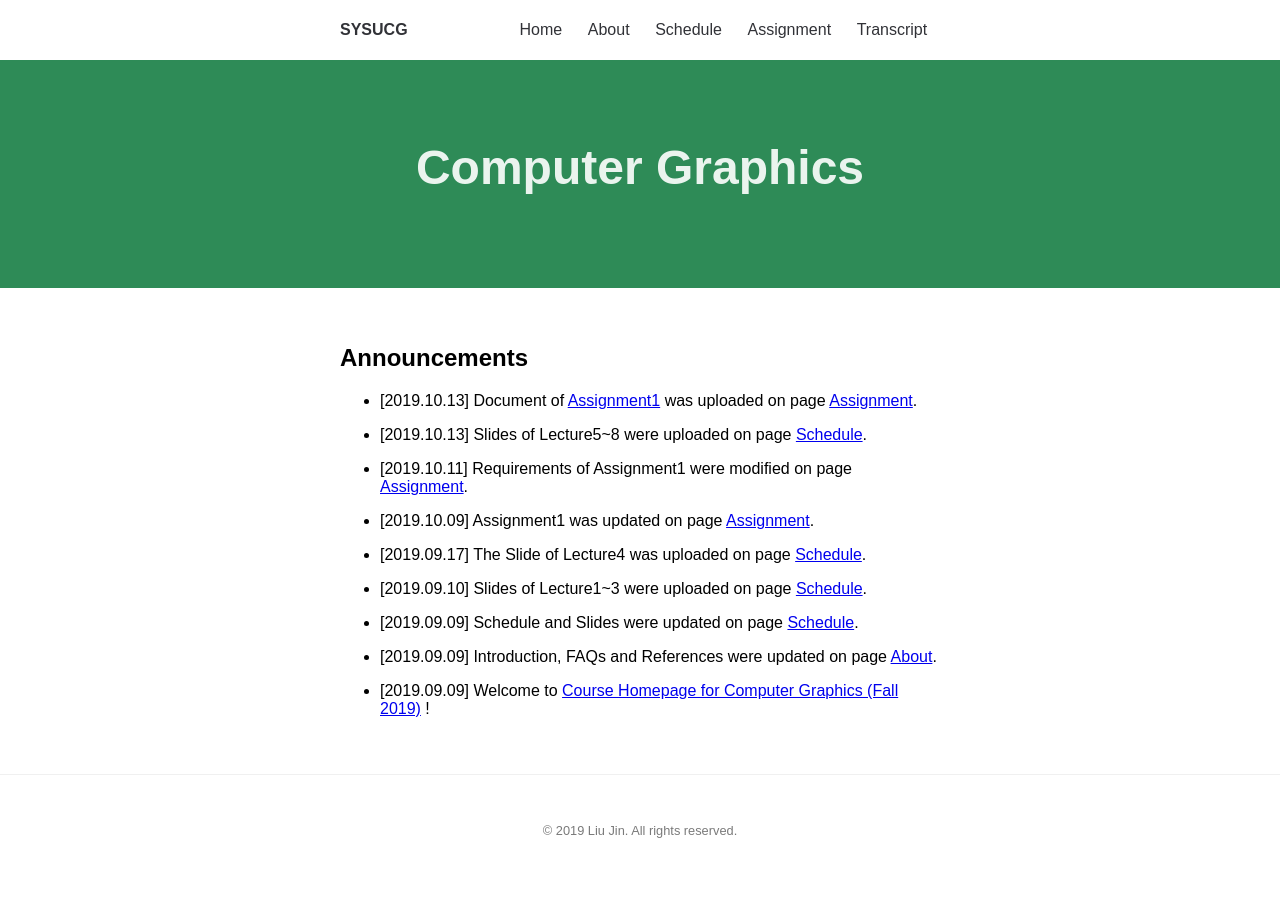
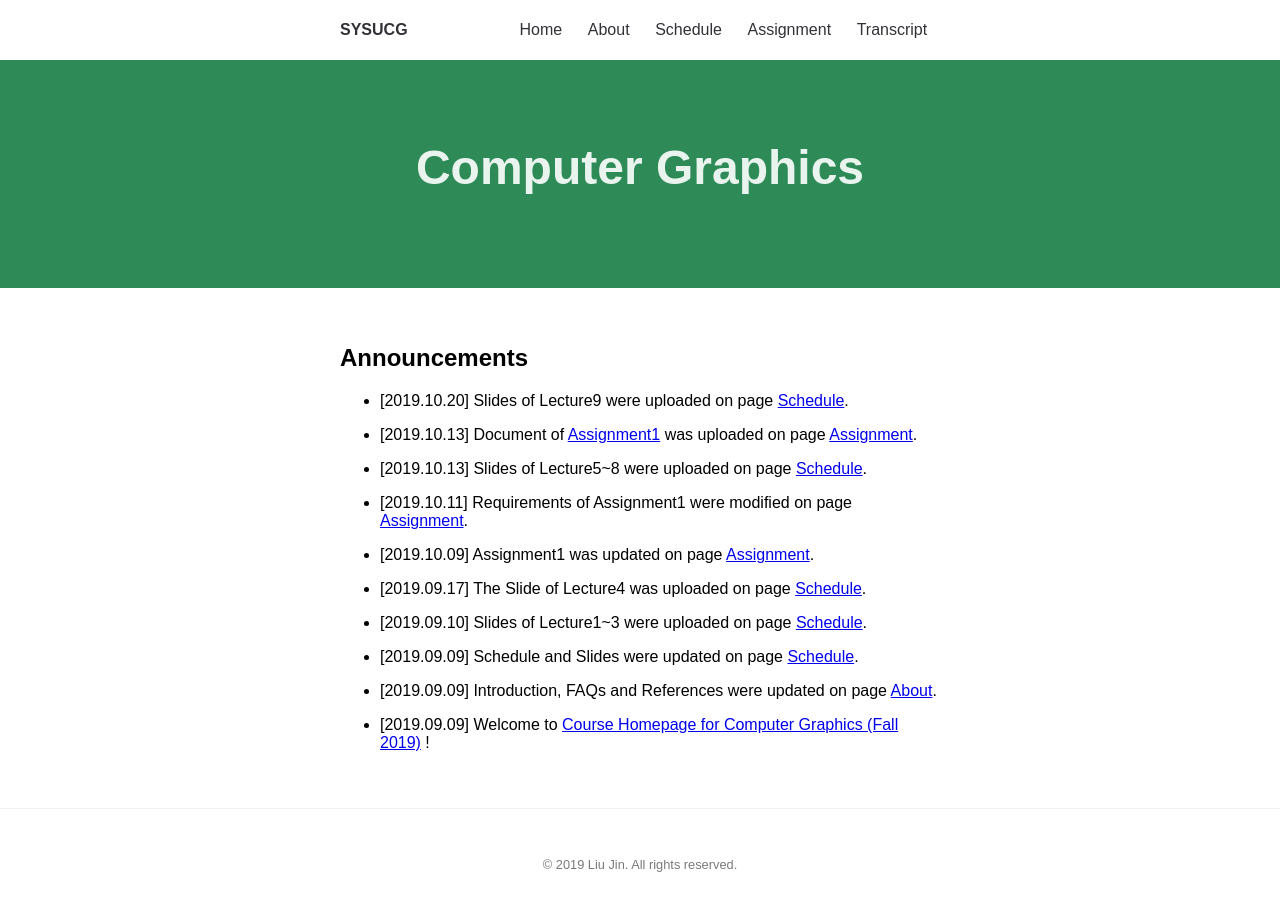
Before and after one commit to sysucg2019/sysucg2019.github.io, a Jekyll site: the page built from index.md, in a window 1280 px wide. Built offline with Jekyll 4.4.1, drawn with Linux system fonts in a browser that asks for light colours.

Commit message:
Update index.md

```diff
--- a/index.md
+++ b/index.md
@@ -4,6 +4,8 @@ title: Computer Graphics (Fall 2019)
 ---
 
 ## Announcements
+- [2019.10.20] Slides of Lecture9 were uploaded on page [Schedule](https://sysucg2019.github.io/schedule).
+
 - [2019.10.13] Document of [Assignment1](https://github.com/sysucg2019/sysucg2019.github.io/raw/master/Assignment1.pdf) was uploaded on page [Assignment](https://sysucg2019.github.io/assignment).
 
 - [2019.10.13] Slides of Lecture5~8 were uploaded on page [Schedule](https://sysucg2019.github.io/schedule).
```
